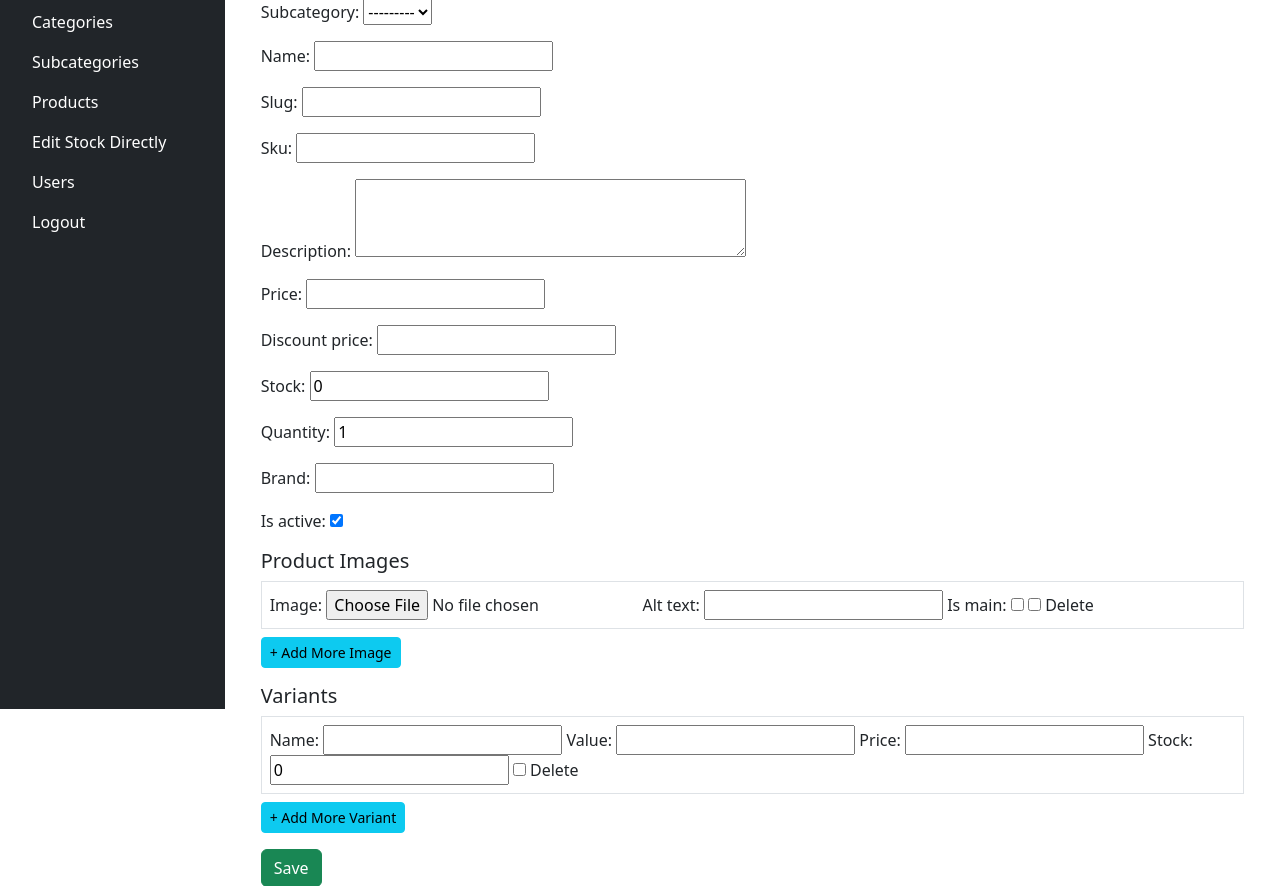
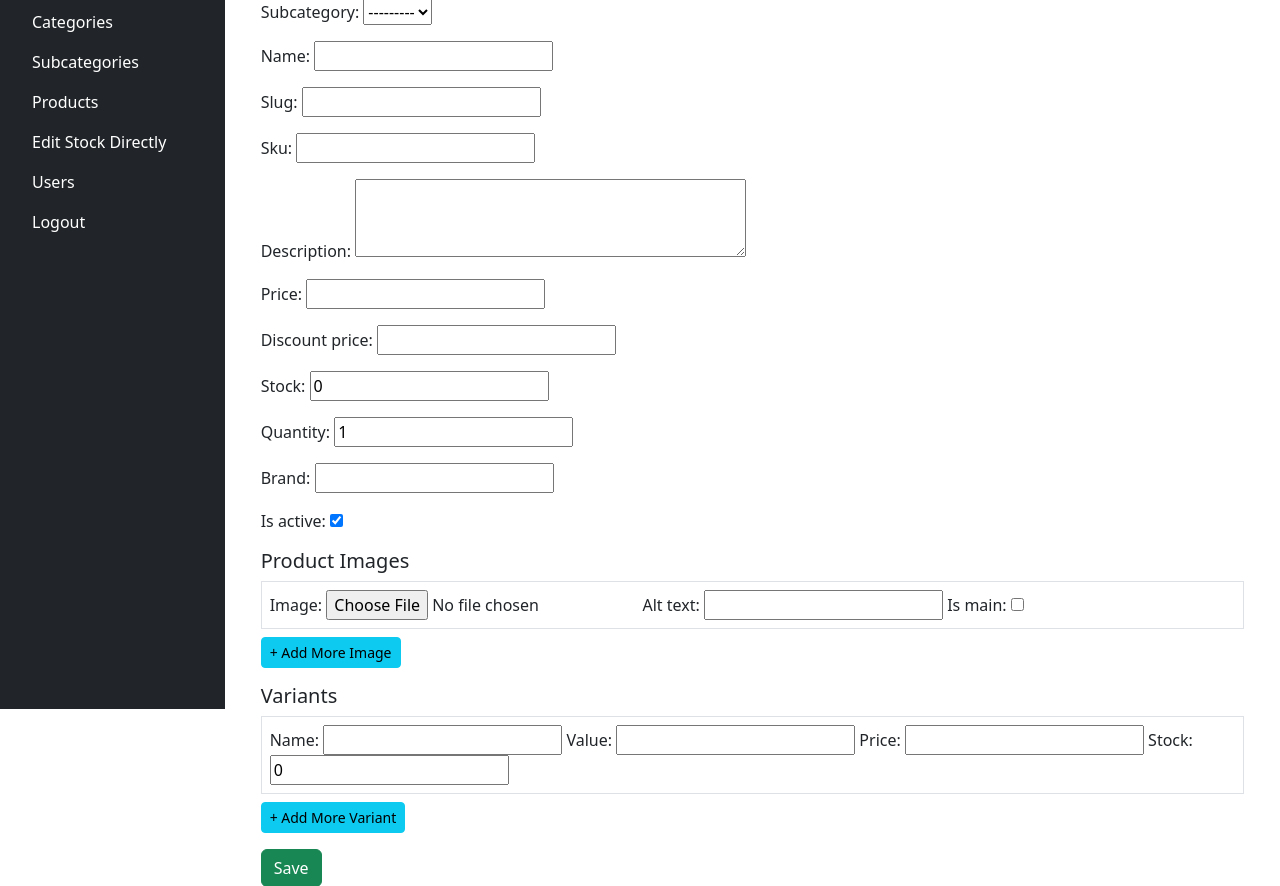
Before and after one commit to simmijai/Ecommerce_Website, a Django app: page /products/products/add/ in a window 1280 px wide. Shown: the part 91-977 px from the top of the page. Run offline with Django 5.2, Linux system fonts and the light colour scheme; data that the repository does not hold is empty.

Commit message:
Delete delte button

```diff
--- a/products/templates/products/product_form.html
+++ b/products/templates/products/product_form.html
@@ -14,7 +14,6 @@
                     {{ form.image.label_tag }} {{ form.image }}
                     {{ form.alt_text.label_tag }} {{ form.alt_text }}
                     {{ form.is_main.label_tag }} {{ form.is_main }}
-                    {% if form.DELETE %} {{ form.DELETE }} Delete {% endif %}
                 </div>
             {% endfor %}
         </div>
@@ -29,7 +28,6 @@
                     {{ form.value.label_tag }} {{ form.value }}
                     {{ form.price.label_tag }} {{ form.price }}
                     {{ form.stock.label_tag }} {{ form.stock }}
-                    {% if form.DELETE %} {{ form.DELETE }} Delete {% endif %}
                 </div>
             {% endfor %}
         </div>
```
